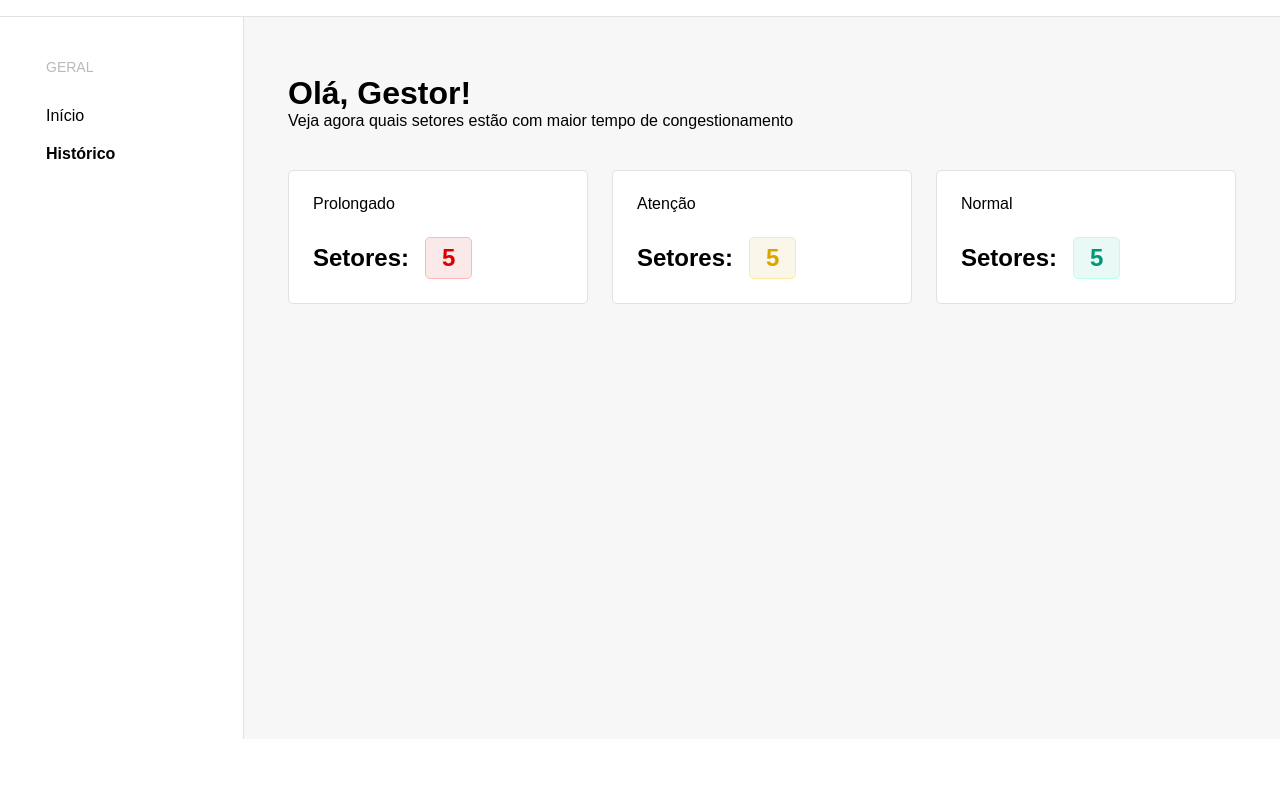
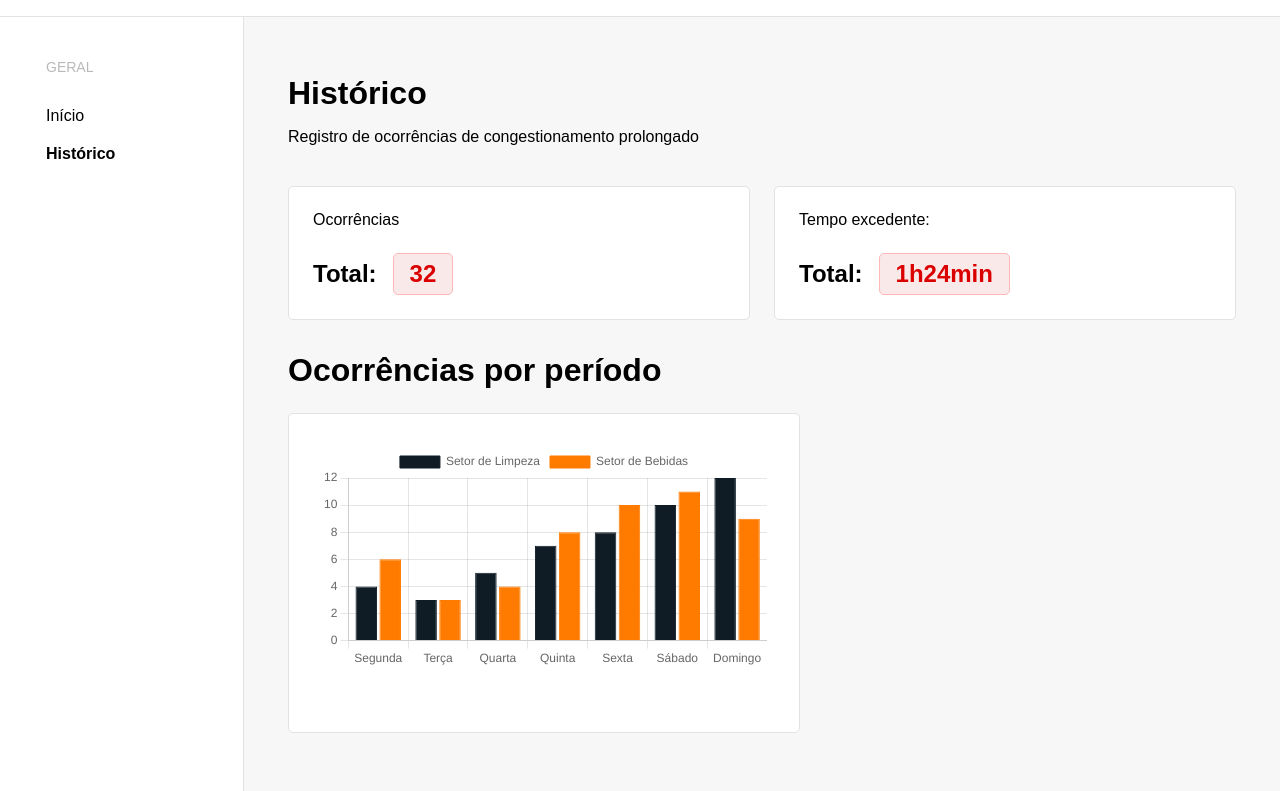
Before and after one commit to Flux-Log/flux-log, a website: page colaboradores/henrique-firmino/dashboard/historico.html in a window 1280 px wide. Shown: the part 61-852 px from the top of the page. Before the commit the page ends 800 px from the top, so only its background shows below. Drawn offline with nearby package versions, Linux system fonts and the light colour scheme; a web font is replaced by a local one.

Commit message:
feat: adição do gráfico com lib chart.js na página histórico

```diff
--- a/colaboradores/henrique-firmino/dashboard/historico.html
+++ b/colaboradores/henrique-firmino/dashboard/historico.html
@@ -10,6 +10,8 @@
         href="https://fonts.googleapis.com/css2?family=Google+Sans:ital,opsz,wght@0,17..18,400..700;1,17..18,400..700&display=swap"
         rel="stylesheet">
     <link rel="stylesheet" href="style.css">
+    <script src="https://cdn.jsdelivr.net/npm/chart.js"></script>
+
     <title>Dashboard FluxLog</title>
 </head>
 
@@ -28,51 +30,81 @@
         <div class="dash-kpis">
             <div class="title-subtitle">
                 <h1>
-                    Olá, Gestor!
+                    Histórico
                 </h1>
                 <span>
-                    Veja agora quais setores estão com maior tempo de congestionamento
+                    Registro de ocorrências de congestionamento prolongado
                 </span>
             </div>
 
             <div class="kpis">
-
                 <div class="kpi-01">
-                    <span>Prolongado</span>
+                    <span>Ocorrências</span>
                     <div class="sector-amount">
-                        <h2>Setores:</h2>
-                        <h2 class="amount-danger">5</h2>
+                        <h2>Total:</h2>
+                        <h2 class="amount-danger">32</h2>
                     </div>
                 </div>
 
                 <div class="kpi-01">
-                    <span>Atenção</span>
+                    <span>Tempo excedente:</span>
                     <div class="sector-amount">
-                        <h2>Setores:</h2>
-                        <h2 class="amount-attention">5</h2>
+                        <h2>Total:</h2>
+                        <h2 class="amount-danger">1h24min</h2>
                     </div>
                 </div>
-
-                <div class="kpi-01">
-                    <span>Normal</span>
-                    <div class="sector-amount">
-                        <h2>Setores:</h2>
-                        <h2 class="amount-success">5</h2>
-                    </div>
-                </div>
-
             </div>
 
-            <div class="sector-state">
-
-
-
-
-
+            <div class="title-graph">
+                <h1>Ocorrências por período</h1>
+                <div class="graph-wrapper">
+                    <canvas id="myChart"></canvas>
+                </div>
             </div>
-
         </div>
     </main>
 </body>
 
 </html>
+
+<script>
+    const ctx = document.getElementById('myChart');
+
+    new Chart(ctx, {
+        type: 'bar',
+        data: {
+            labels: [
+                'Segunda',
+                'Terça',
+                'Quarta',
+                'Quinta',
+                'Sexta',
+                'Sábado',
+                'Domingo'
+            ],
+            datasets: [{
+                label: 'Setor de Limpeza',
+                backgroundColor: 'rgb(15, 28, 38)',
+                borderColor: 'rgb(15, 28, 38)',
+                data: [4, 3, 5, 7, 8, 10, 12],
+                borderWidth: 1
+            },
+            {
+                label: 'Setor de Bebidas',
+                backgroundColor: 'rgb(255, 123, 0',
+                borderColor: 'rgb(255, 123, 0)',
+                data: [6, 3, 4, 8, 10, 11, 9],
+                borderWidth: 1
+            },
+            ]
+        },
+        options: {
+            responsive: true,
+            scales: {
+                y: {
+                    beginAtZero: true
+                }
+            }
+        }
+    });
+</script>
--- a/colaboradores/henrique-firmino/dashboard/style.css
+++ b/colaboradores/henrique-firmino/dashboard/style.css
@@ -70,6 +70,12 @@ nav {
 main {
     display: flex;
     min-height: calc(100vh - 78px);
+}
+
+.title-subtitle {
+    display: flex;
+    flex-direction: column;
+    gap: 16px;
 }
 
 .dash-kpis {
@@ -223,3 +229,23 @@ p {
     font-weight: bold;
     margin-bottom: 5px;
 }
+
+.title-graph {
+    margin-top: 32px;
+}
+
+.title-graph h1 {
+    margin-bottom: 24px;
+}
+
+.graph-wrapper {
+    background-color: var(--bg-white);
+    padding: 32px;
+    border-radius: 5px;
+
+    border: 1px solid var(--border-gray);
+
+    width: 40vw;
+    height: 40vh;
+
+}
--- /dev/null
+++ b/package.json
@@ -0,0 +1,5 @@
+{
+  "dependencies": {
+    "chart.js": "^4.5.1"
+  }
+}
```
Also changed, not shown: 1 other file.
